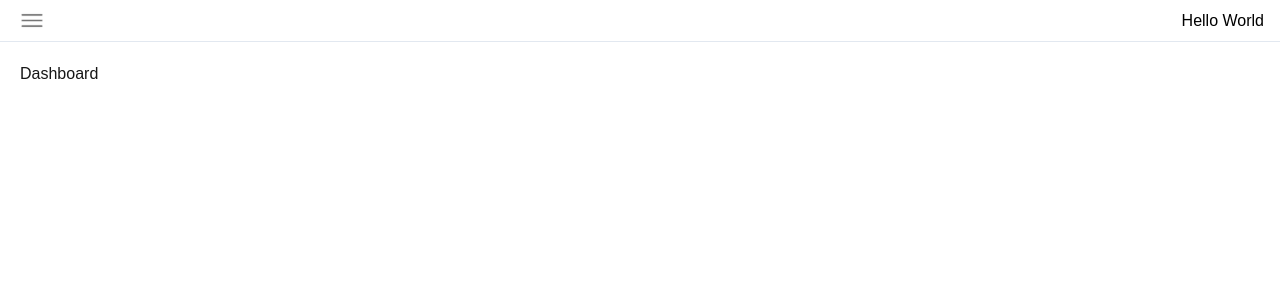
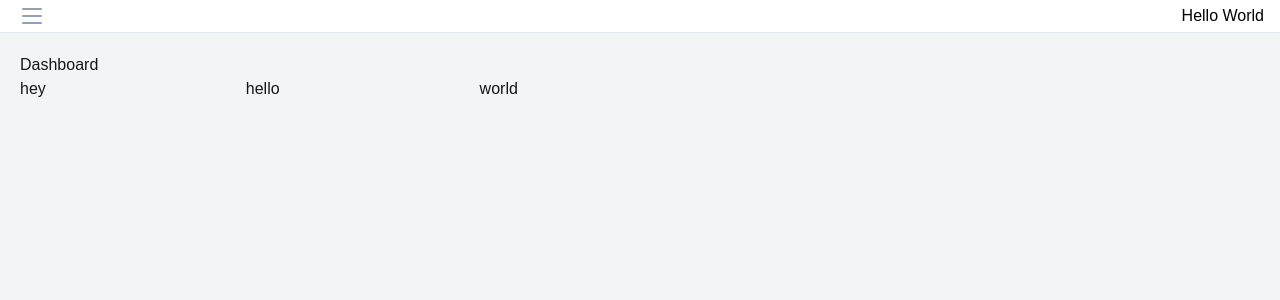
Before and after one commit to TheMan69-hue/internship-monitoring-system, a Next.js app in the folder internship-monitoring-system/: page /admin/dashboard in a window 1280 px wide. Shown: the top 300 px of the page. Built offline with nearby package versions, Linux system fonts and the light colour scheme.

Commit message:
polish Admin sidebar menu

```diff
--- a/internship-monitoring-system/app/admin/dashboard/page.tsx
+++ b/internship-monitoring-system/app/admin/dashboard/page.tsx
@@ -1,8 +1,11 @@
+import YearFilter from '@/components/table/YearFilter';
+
 export default function dashboard() {
   return (
     <div>
-        <main>
+        <main className=" flex flex-col">
             <h1>Dashboard</h1>
+            <YearFilter/>
         </main>
     </div>
   );
--- a/internship-monitoring-system/app/admin/layout.tsx
+++ b/internship-monitoring-system/app/admin/layout.tsx
@@ -1,8 +1,7 @@
 "use client";
 
 import { useState } from 'react';
-import Image from 'next/image';
-import menuIcon from '@/assets/Menu.svg';
+import { TextAlignJustify } from 'lucide-react';
 import Sidebar from '@/components/sidebar/sidebar';
 
 export default function AdminLayout({
@@ -13,8 +12,8 @@ export default function AdminLayout({
   const [sidebarOpen, setSidebarOpen] = useState(false);
 
   return (
-    <div>
-      <header className="bg-white py-1 border-b-slate-200 border-b-1">
+    <div className='flex flex-col h-screen overflow-hidden bg-gray-100'>
+      <header className="bg-white w-full border-b-slate-200 border-b-1">
         <div className="flex justify-between items-center px-4">
           <button
             type="button"
@@ -23,7 +22,7 @@ export default function AdminLayout({
             aria-expanded={sidebarOpen}
             aria-label={sidebarOpen ? 'Close sidebar' : 'Open sidebar'}
           >
-            <Image src={menuIcon} alt="Menu" width={24} height={24} />
+            <TextAlignJustify className='text-slate-400'/>
           </button>
 
           <div className="profile menu">
@@ -32,9 +31,15 @@ export default function AdminLayout({
         </div>
       </header>
 
-      <div className="flex">
-        {sidebarOpen && <Sidebar />}
-        <main className="m-5 flex-1">{children}</main>
+      <div className="flex flex-1 overflow-hidden">
+        <div
+          className={`shrink-0 overflow-hidden transition-all duration-200 ease-in-out ${
+            sidebarOpen ? 'w-70 translate-x-0' : 'w-0 -translate-x-full'
+          }`}
+        >
+          <Sidebar />
+        </div>
+        <main className="p-5 flex-1 overflow-y-auto">{children}</main>
       </div>
     </div>
   );
--- a/internship-monitoring-system/components/sidebar/sidebar.tsx
+++ b/internship-monitoring-system/components/sidebar/sidebar.tsx
@@ -2,21 +2,33 @@
 
 import Link from 'next/link';
 import { usePathname } from 'next/navigation';
-import { useState } from 'react';
-import Image from 'next/image';
-import menuIcon from '@/assets/Menu.svg';
+import { useState, type ReactNode } from 'react';
+import { LayoutDashboard,
+          UserPlus,
+          Users,
+          UserStar,
+          FileUser,
+          ChevronDown
+        } from 'lucide-react';
 
-const adminRoutes = [
-  { label: 'Dashboard', href: '/admin/dashboard' },
+interface AdminRoute {
+  label: string;
+  href?: string;
+  icon?: ReactNode;
+  children?: Array<{ label: string; href: string; icon?: ReactNode }>;
+}
+
+const adminRoutes: AdminRoute[] = [
+  { label: 'Dashboard', href: '/admin/dashboard', icon: <LayoutDashboard/> },
   {
-    label: 'Registration',
+    label: 'Registration', icon: <UserPlus/>,
     children: [
-      { label: 'Archive List', href: '/admin/registration/archive-list' },
-      { label: 'Registration List', href: '/admin/registration/registration-list' },
+      { label: 'Archive List', href: '/admin/registration/archive-list', icon: <FileUser/> },
+      { label: 'Registration List', href: '/admin/registration/registration-list', icon: <FileUser/> },
     ],
   },
-  { label: 'Intern', href: '/admin/intern' },
-  { label: 'OJT Coordinator', href: '/admin/ojt-coordinator' },
+  { label: 'Intern', href: '/admin/intern', icon: <Users/> },
+  { label: 'OJT Coordinator', href: '/admin/ojt-coordinator', icon: <UserStar/> },
 ];
 
 export default function Sidebar() {
@@ -29,7 +41,7 @@ export default function Sidebar() {
     Boolean(route.children?.some((child) => pathname === child.href));
 
   return (
-    <aside className='bg-white h-screen w-1/5 rounded-r-lg border-r border-slate-200 flex-none'>
+    <aside className='bg-white h-full overflow-y-auto shrink-0 w-70 rounded-r-lg border-r border-slate-200 flex-none'>
       <div className='m-5'>
         <div className='py-10 rounded-md'>
           <h1 className='text-black text-center font-semibold'>Admin Panel</h1>
@@ -40,55 +52,57 @@ export default function Sidebar() {
             {adminRoutes.map((route, idx) => (
               <li key={route.label + idx}>
                 {route.children ? (
-                  <div className={`flex items-center justify-between rounded-md px-3 py-2 ${
-                        isGroupActive(route)
-                          ? 'bg-slate-100 text-slate-900'
-                          : 'text-slate-700 hover:bg-slate-100'
-                      }`}
-                      >
+                  <div className='flex items-center justify-between rounded-md px-3 py-2 text-slate-700 hover:bg-slate-100'>
                     <button
                       type='button'
                       onClick={() =>
                         setOpen((s) => ({ ...s, [idx]: !s[idx] }))
                       }
-                      className= 'flex-1 text-left text-sm font-medium'
+                      className='flex flex-1 items-center gap-2 text-left text-sm font-medium'
                     >
-                      {route.label}
+                      {route.icon ? <span className='flex items-center'>{route.icon}</span> : null}
+                      <span>{route.label}</span>
                     </button>
-                    <Image src={menuIcon} alt='Menu' width={20} height={20} className='ml-2 shrink-0' />
+                    <ChevronDown/>
                   </div>
                 ) : (
                   <Link
                     href={route.href || '#'}
                     aria-current={isActiveLink(route.href) ? 'page' : undefined}
-                    className={`block rounded-md px-3 py-2 text-sm font-medium ${
+                    className={`flex items-center gap-2 rounded-md px-3 py-2 text-sm font-medium ${
                       isActiveLink(route.href)
                         ? 'bg-slate-100 text-slate-900'
                         : 'text-slate-700 hover:bg-slate-100'
                     }`}
                   >
-                    {route.label}
+                    {route.icon ? <span className='flex items-center'>{route.icon}</span> : null}
+                    <span>{route.label}</span>
                   </Link>
                 )}
 
-                {route.children && open[idx] ? (
-                  <ul className='ml-4 mt-2 space-y-1'>
+                {route.children ? (
+                  <div className={`ml-4 mt-2 overflow-hidden transition-all duration-300 ease-in-out ${
+                    open[idx] ? 'max-h-40 opacity-100' : 'max-h-0 opacity-0'
+                  }`}>
+                    <ul className='space-y-1'>
                       {route.children.map((child) => (
                         <li key={child.href}>
                           <Link
                             href={child.href}
                             aria-current={isActiveLink(child.href) ? 'page' : undefined}
-                          className={`block rounded-md px-3 py-2 text-sm ${
+                            className={`flex gap-2 items-center block rounded-md px-3 py-2 text-sm ${
                               isActiveLink(child.href)
                                 ? 'bg-slate-100 text-slate-900'
                                 : 'text-slate-600 hover:bg-slate-100'
                             }`}
                           >
+                            {child.icon ? <span className='flex items-center'>{child.icon}</span> : null}
                             {child.label}
                           </Link>
                         </li>
                       ))}
                     </ul>
+                  </div>
                 ) : null}
               </li>
             ))}
--- /dev/null
+++ b/internship-monitoring-system/components/table/YearFilter.tsx
@@ -0,0 +1,9 @@
+export default function YearFilter() {
+  return (
+    <div className="flex flex-row gap-50">
+        <p>hey</p>
+        <p>hello</p>
+        <p>world</p>
+    </div>
+  );
+}
```
Also changed, not shown: internship-monitoring-system/assets/Menu.svg (deleted). Lines whose indentation alone changed are shown as unchanged.
